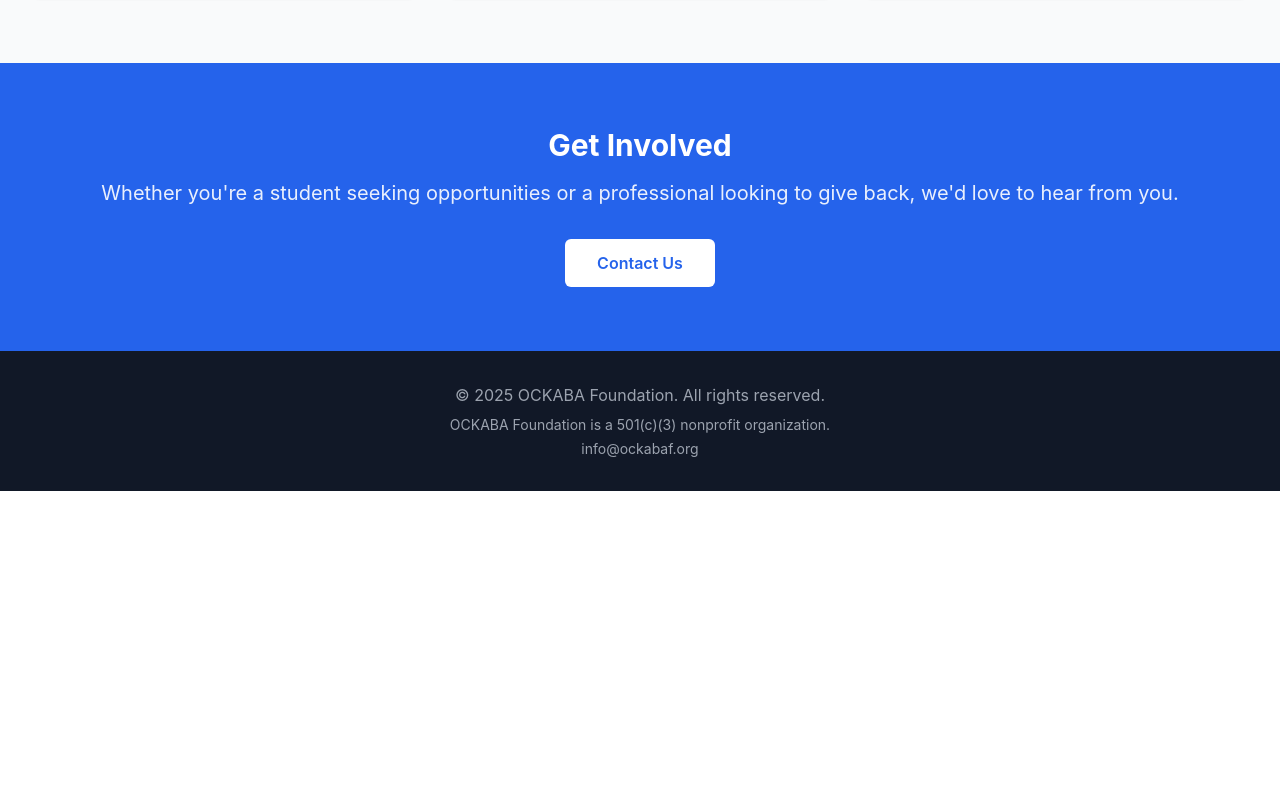
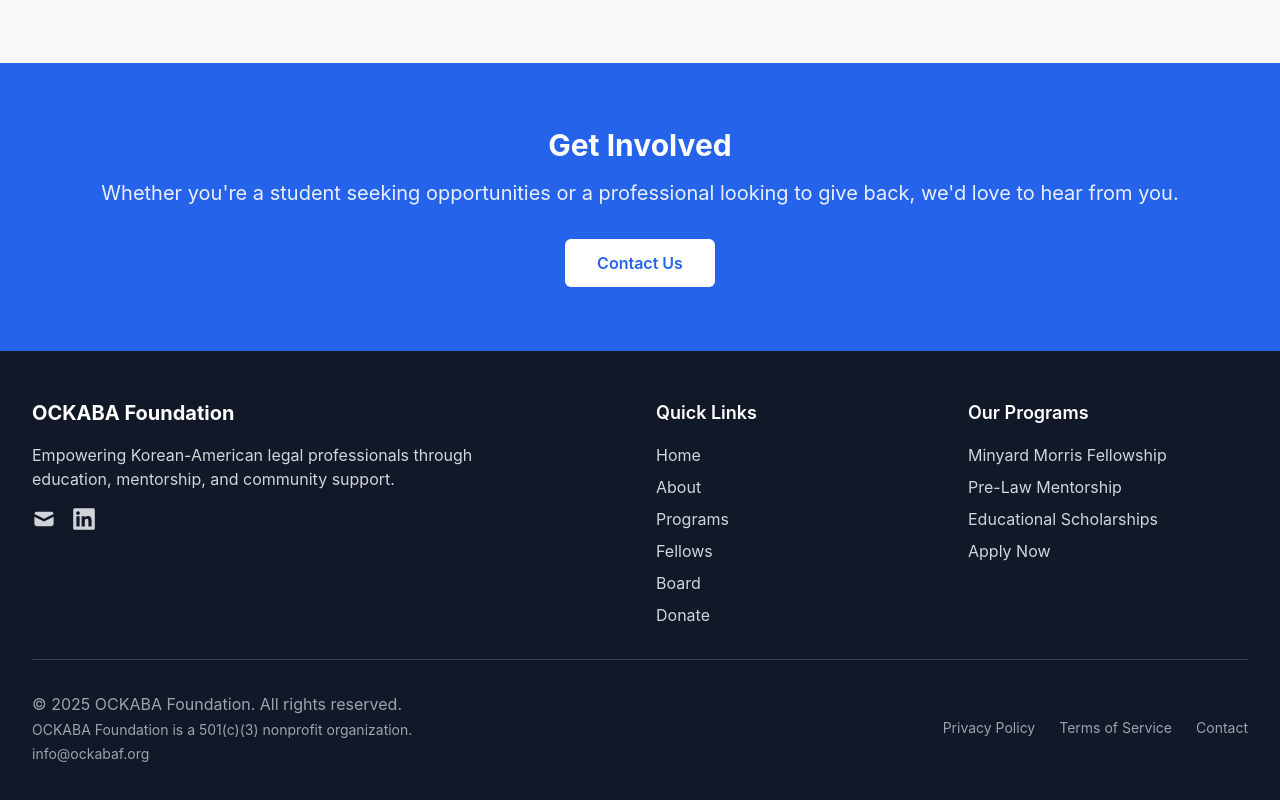
Before and after one commit to quadra2003/ockabaf, a Next.js app: page / in a window 1280 px wide. Shown: the part 900-1700 px from the top of the page. Before the commit the page ends 1391 px from the top, so only its background shows below. Built offline with nearby package versions, Linux system fonts and the light colour scheme.

Commit message:
Update Footer.js

```diff
--- a/components/Footer.js
+++ b/components/Footer.js
@@ -1,12 +1,117 @@
+import Link from 'next/link'
+
 export default function Footer() {
   return (
     <footer className="bg-gray-900 text-white">
-      <div className="max-w-7xl mx-auto py-8 px-4 sm:px-6 lg:px-8">
-        <div className="text-center">
+      <div className="max-w-7xl mx-auto px-4 sm:px-6 lg:px-8 py-12">
+        <div className="grid grid-cols-1 md:grid-cols-4 gap-8">
+          {/* About Section */}
+          <div className="col-span-1 md:col-span-2">
+            <h3 className="text-xl font-bold mb-4">OCKABA Foundation</h3>
+            <p className="text-gray-300 mb-4 max-w-md">
+              Empowering Korean-American legal professionals through education, mentorship, and community support.
+            </p>
+            <div className="flex space-x-4">
+              <a
+                href="mailto:info@ockabaf.org"
+                className="text-gray-300 hover:text-white transition-colors"
+                title="Email"
+              >
+                <svg className="w-6 h-6" fill="currentColor" viewBox="0 0 20 20">
+                  <path d="M2.003 5.884L10 9.882l7.997-3.998A2 2 0 0016 4H4a2 2 0 00-1.997 1.884z" />
+                  <path d="M18 8.118l-8 4-8-4V14a2 2 0 002 2h12a2 2 0 002-2V8.118z" />
+                </svg>
+              </a>
+              <a
+                href="https://linkedin.com/company/ockaba-foundation"
+                target="_blank"
+                rel="noopener noreferrer"
+                className="text-gray-300 hover:text-white transition-colors"
+                title="LinkedIn"
+              >
+                <svg className="w-6 h-6" fill="currentColor" viewBox="0 0 20 20">
+                  <path fillRule="evenodd" d="M16.338 16.338H13.67V12.16c0-.995-.017-2.277-1.387-2.277-1.39 0-1.601 1.086-1.601 2.207v4.248H8.014v-8.59h2.559v1.174h.037c.356-.675 1.227-1.387 2.526-1.387 2.703 0 3.203 1.778 3.203 4.092v4.711zM5.005 6.575a1.548 1.548 0 11-.003-3.096 1.548 1.548 0 01.003 3.096zm-1.337 9.763H6.34v-8.59H3.667v8.59zM17.668 1H2.328C1.595 1 1 1.581 1 2.298v15.403C1 18.418 1.595 19 2.328 19h15.34c.734 0 1.332-.582 1.332-1.299V2.298C19 1.581 18.402 1 17.668 1z" clipRule="evenodd" />
+                </svg>
+              </a>
+            </div>
+          </div>
+
+          {/* Quick Links */}
+          <div>
+            <h4 className="text-lg font-semibold mb-4">Quick Links</h4>
+            <ul className="space-y-2">
+              <li>
+                <Link href="/" className="text-gray-300 hover:text-white transition-colors">
+                  Home
+                </Link>
+              </li>
+              <li>
+                <Link href="/about" className="text-gray-300 hover:text-white transition-colors">
+                  About
+                </Link>
+              </li>
+              <li>
+                <Link href="/programs" className="text-gray-300 hover:text-white transition-colors">
+                  Programs
+                </Link>
+              </li>
+              <li>
+                <Link href="/fellows" className="text-gray-300 hover:text-white transition-colors">
+                  Fellows
+                </Link>
+              </li>
+              <li>
+                <Link href="/board" className="text-gray-300 hover:text-white transition-colors">
+                  Board
+                </Link>
+              </li>
+              <li>
+                <Link href="/donate" className="text-gray-300 hover:text-white transition-colors">
+                  Donate
+                </Link>
+              </li>
+            </ul>
+          </div>
+
+          {/* Programs */}
+          <div>
+            <h4 className="text-lg font-semibold mb-4">Our Programs</h4>
+            <ul className="space-y-2">
+              <li>
+                <Link href="/fellows" className="text-gray-300 hover:text-white transition-colors">
+                  Minyard Morris Fellowship
+                </Link>
+              </li>
+              <li>
+                <Link href="/programs" className="text-gray-300 hover:text-white transition-colors">
+                  Pre-Law Mentorship
+                </Link>
+              </li>
+              <li>
+                <Link href="/programs" className="text-gray-300 hover:text-white transition-colors">
+                  Educational Scholarships
+                </Link>
+              </li>
+              <li>
+                <a
+                  href="mailto:info@ockabaf.org?subject=Program Application"
+                  className="text-gray-300 hover:text-white transition-colors"
+                >
+                  Apply Now
+                </a>
+              </li>
+            </ul>
+          </div>
+        </div>
+
+        {/* Bottom Bar */}
+        <div className="border-t border-gray-700 pt-8 mt-8">
+          <div className="flex flex-col md:flex-row justify-between items-center">
+            <div className="text-center md:text-left">
               <p className="text-gray-400">
-            © 2025 OCKABA Foundation. All rights reserved.
+                © {new Date().getFullYear()} OCKABA Foundation. All rights reserved.
               </p>
-          <p className="text-gray-400 text-sm mt-2">
+              <p className="text-gray-400 text-sm mt-1">
                 OCKABA Foundation is a 501(c)(3) nonprofit organization.
               </p>
               <p className="text-gray-400 text-sm mt-1">
@@ -15,6 +120,28 @@ export default function Footer() {
                 </a>
               </p>
             </div>
+            <div className="flex space-x-6 mt-4 md:mt-0">
+              <a
+                href="mailto:info@ockabaf.org?subject=Privacy Policy"
+                className="text-gray-400 hover:text-white text-sm transition-colors"
+              >
+                Privacy Policy
+              </a>
+              <a
+                href="mailto:info@ockabaf.org?subject=Terms of Service"
+                className="text-gray-400 hover:text-white text-sm transition-colors"
+              >
+                Terms of Service
+              </a>
+              <a
+                href="mailto:info@ockabaf.org?subject=Contact"
+                className="text-gray-400 hover:text-white text-sm transition-colors"
+              >
+                Contact
+              </a>
+            </div>
+          </div>
+        </div>
       </div>
     </footer>
   )
```
Lines whose indentation alone changed are shown as unchanged.
